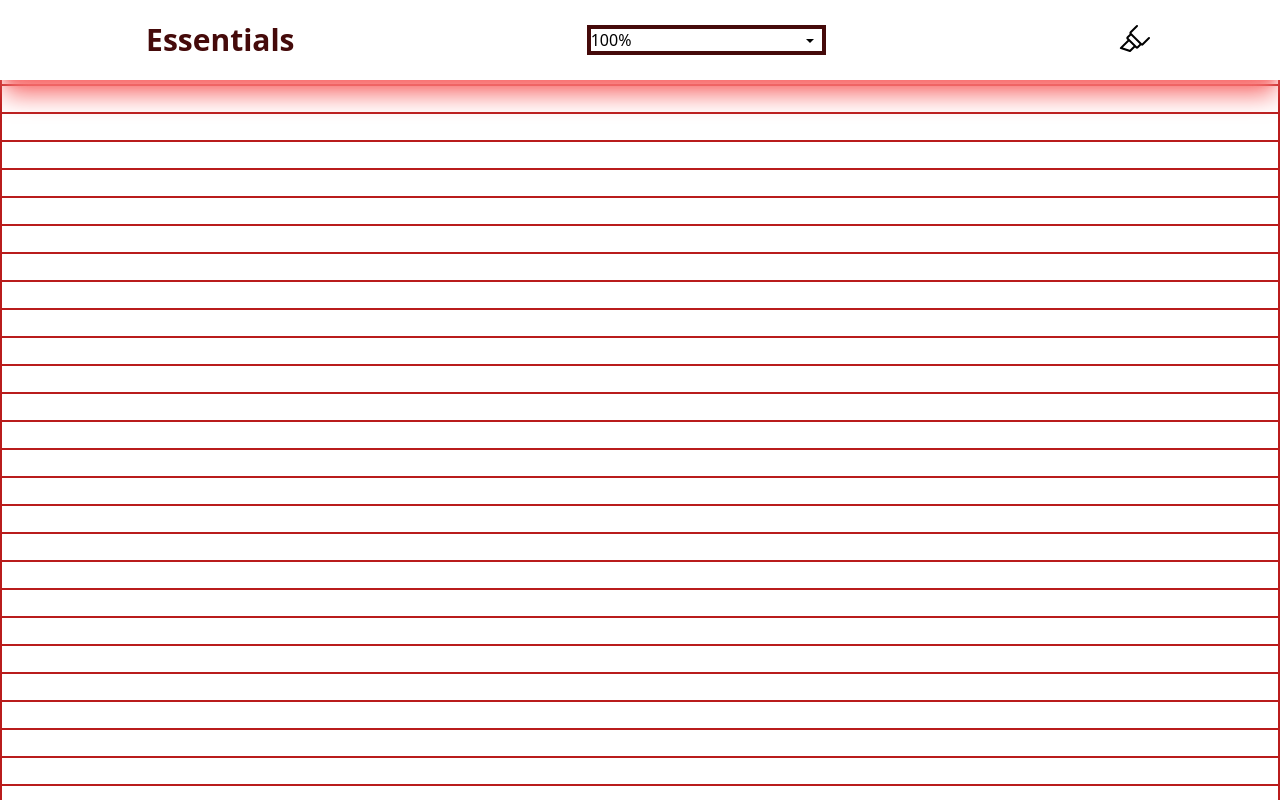
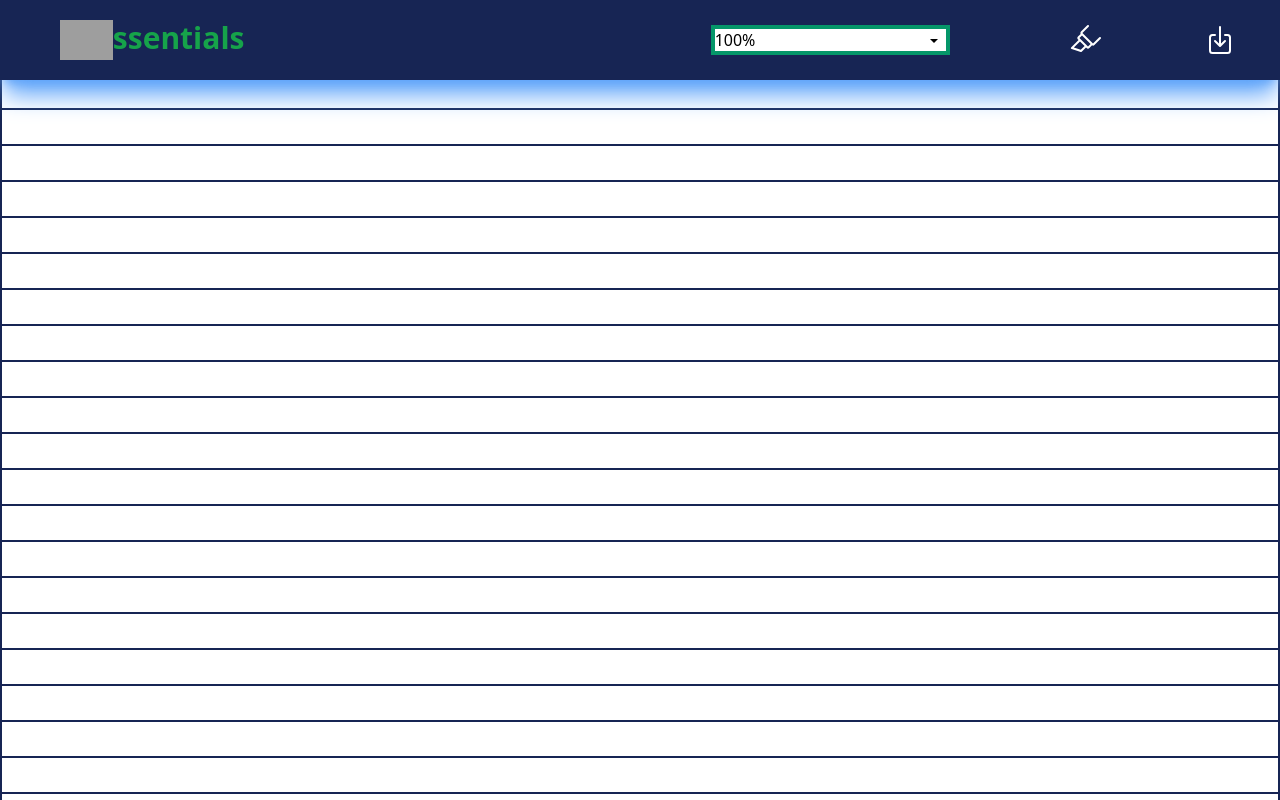
Before and after one commit to Poornima2024/notepad, a React (Create React App) app: page / in a window 1280 px wide. Shown: the top 800 px of the page. Built offline with nearby package versions, Linux system fonts and the light colour scheme; grey boxes are pictures that could not be loaded.

Commit message:
commit after failed

```diff
--- a/package.json
+++ b/package.json
@@ -6,6 +6,7 @@
     "@testing-library/jest-dom": "^5.17.0",
     "@testing-library/react": "^13.4.0",
     "@testing-library/user-event": "^13.5.0",
+    "html2pdf.js": "^0.10.1",
     "react": "^18.3.1",
     "react-dom": "^18.3.1",
     "react-icons": "^5.2.0",
--- a/public/index.html
+++ b/public/index.html
@@ -1,8 +1,9 @@
+
 <!DOCTYPE html>
 <html lang="en">
   <head>
     <meta charset="utf-8" />
-    <link rel="icon" href="%PUBLIC_URL%/favicon.ico" />
+    <link rel="icon" href="https://cdn.vectorstock.com/i/1000x1000/79/08/flat-design-notepad-vector-15907908.webp" />
     <meta name="viewport" content="width=device-width, initial-scale=1" />
     <meta name="theme-color" content="#000000" />
     <meta
@@ -24,7 +25,7 @@
       work correctly both with client-side routing and a non-root public URL.
       Learn how to configure a non-root public URL by running `npm run build`.
     -->
-    <title>React App</title>
+    <title>Noted</title>
   </head>
   <body>
     <noscript>You need to enable JavaScript to run this app.</noscript>
--- a/src/Components/ColorMarker.js
+++ b/src/Components/ColorMarker.js
@@ -18,10 +18,10 @@ const ColorMarker = ({colpass}) => {
   return (
     <div>
       {/* <button onClick={showcolor} className="relative"></button> */}
-      <PiHighlighter onClick={showcolor}  className="h-[0%] w-[200%]" style={{color: selectedColor }} />
+      <PiHighlighter onClick={showcolor}  className="h-[0%] w-[200%] text-white" style={{color: selectedColor }} />
       {color == true && (
         <div >
-          <div className="grid grid-cols-4 grid-rows-4 absolute top-6 h-[254%] w-[10%] mt-[1%] ">
+          <div className="grid grid-cols-4 grid-rows-4 absolute top-7 h-[254%] w-[10%] mt-[1%] ">
             <div className="bg-purple-500" onClick={()=>Markercol("purple")}>&nbsp;</div>
             <div className="bg-black" onClick={()=>Markercol("black")}>&nbsp;</div>
             <div className="bg-pink-400" onClick={()=>Markercol("pink")}>&nbsp;</div>
@@ -30,6 +30,7 @@ const ColorMarker = ({colpass}) => {
             <div className="bg-red-600" onClick={()=>Markercol("red")}>&nbsp;</div>
             <div className="bg-blue-700" onClick={()=>Markercol("blue")}>&nbsp;</div>
             <div className="bg-sky-500" onClick={()=>Markercol("skyblue")}>&nbsp;</div>
+
           </div>
         </div>
       )}
--- a/src/Components/Header.js
+++ b/src/Components/Header.js
@@ -120,7 +120,8 @@
 import React, { useState ,useRef} from "react";
 import { IoMdArrowDropdown } from "react-icons/io";
 import ColorMarker from "./ColorMarker";
-
+import { IoDownloadOutline } from "react-icons/io5";
+import html2pdf from 'html2pdf.js';
 const Header = ({ onValueChange ,colpass }) => {
 
   const handleColorChange = (col) => {
@@ -182,13 +183,23 @@ const inputRef = useRef(null);
           setListItem('');
         }
       };
+
+      const handleDownload = () => {
+        const element = document.getElementById("writing-area"); // The ID of the container element for your notepad content
+        html2pdf().from(element).save("notepad_content.pdf");
+      };
   return (
-    <div className=" flex justify-around items-center fixed bg-white top-0 z-10 w-[100%] h-[10%]  border-red-900 shadow-xl shadow-red-400">
-      <span className="text-red-950 font-bold sm:text-3xl sph:text-2xl">Essentials</span>
+    <div className=" flex justify-around items-center fixed top-0 z-10 w-[100%] h-[10%] bg-blue-950  border-blue-950 shadow-xl shadow-blue-400">
+   <div className="flex just">
+    <img src="https://encrypted-tbn0.gstatic.com/images?q=tbn:ANd9GcScQM2Ykma-xy6o74DwK-PcnhMaQYifgcuGHCC5JcO2wOszMfyG1qH7D6Sd8an0QteTuWk&usqp=CAU"
+      className="w-[10%]  object-cover "
+    />
+      <span className=" text-green-600  font-bold sm:text-3xl sph:text-2xl self-baseline items-baseline ">ssentials</span>
+      </div>
       <div className="relative sph:w-[20%] sm:w-auto">
         <input
           type="text"
-          className="w-[100%] h-[90%] border-4 border-red-950"
+          className="w-[100%] h-[90%] border-4 border-emerald-600"
           value={inputValue ||listItem}
           onChange={handleInputChange}
           onKeyDown={handleKeyDown}
@@ -237,6 +248,10 @@ const inputRef = useRef(null);
       </select> */}
 
       <ColorMarker colpass={handleColorChange} ></ColorMarker>
+      <div>
+      <IoDownloadOutline onClick={handleDownload} className="h-[0%] w-[200%] text-white" />
+      </div>
+
     </div>
   );
 };
--- a/src/Components/WritingArea.js
+++ b/src/Components/WritingArea.js
@@ -244,37 +244,265 @@
 
 
 
+// import React, { useState, useEffect } from "react";
+// import Header from "./Header";
+
+// const WritingArea = () => {
+//   const [col, setCol] = useState("black");
+//   console.log(col)
+//   const handleColorChange = (color) => {
+//     setCol(color);
+//     console.log(color)
+//   };
+
+
+//   // const selection = window.getSelection();
+//   // console.log(selection)
+
+
+//   var selectedText;
+//   useEffect(() => {
+//     const handleSelection = () => {
+//        selectedText = window.getSelection().toString();
+//       console.log(selectedText);
+
+//       check();
+//       // selectedText.style.backgroundColor = color;
+
+//     };
+
+
+//     document.addEventListener('mouseup', handleSelection);
+
+//     return () => {
+//       document.removeEventListener('mouseup', handleSelection);
+//     };
+//   }, []);
+
+//   const [headerValue, setHeaderValue] = useState("100%");
+//   const [inputValues, setInputValues] = useState(() => {
+//     const storedInputValues = JSON.parse(localStorage.getItem("inputValues"));
+//     return storedInputValues || Array.from({ length: window.innerHeight }, () => "");
+//   });
+
+//   const handleHeaderValueChange = (value) => {
+//     setHeaderValue(value);
+//   };
+//   var viewportHeight = window.innerHeight;
+
+//   const handleChange = (event, index) => {
+//     const newInputValues = [...inputValues];
+//     newInputValues[index] = event.target.value;
+//     setInputValues(newInputValues);
+//   };
+
+//   useEffect(() => {
+//     // Store inputValues in local storage
+//     localStorage.setItem("inputValues", JSON.stringify(inputValues));
+//   }, [inputValues]);
+
+
+//   useEffect(() => {
+//     if (inputValues.length !== viewportHeight) {
+//       setInputValues(Array.from({ length: viewportHeight }, (i) => inputValues[i] || ""));
+//     }
+//   }, [viewportHeight, inputValues]);
+
+//   const rows = [];
+//   for (let i = 0; i < viewportHeight; i++) {
+//     rows.push(
+//       <tr key={i} className="w-[100%] border-2 border-red-700">
+//         <td>
+//           <input
+//             className="w-[100%] h-[100%] pl-[1%] pr-[1%] focus:outline-none"
+//             value={inputValues[i]}
+//             onChange={(e) => handleChange(e, i)}
+//              style={{ fontSize: headerValue ,color: col }}
+//           />
+//         </td>
+//       </tr>
+//     );
+//   }
+
+// function check(){
+//   for (let i = 0; i < inputValues.length; i++) {
+//     if (inputValues[i].includes(selectedText)) {
+//       console.log("yes")
+//       console.log(i)
+//     }
+//     else{
+//          console.log("No")
+//        }
+//   }
+// }
+//   return (
+//     <div className="w-full font-[500] relative">
+//       <Header onValueChange={handleHeaderValueChange} colpass={handleColorChange} />
+//       <table className="w-[100%]">{rows}</table>
+//     </div>
+//   );
+// };
+
+// export default WritingArea;
+
+
+
+
+
+
+
+// import React, { useState, useEffect } from "react";
+// import Header from "./Header";
+
+// const WritingArea = () => {
+//   const [col, setCol] = useState(""); // Default highlight color
+//   const [selectedText, setSelectedText] = useState("");
+
+//   const handleColorChange = (color) => {
+//     setCol(color);
+//   };
+
+//   useEffect(() => {
+//     const storedSelectedText = localStorage.getItem("selectedText");
+//     if (storedSelectedText) {
+//       setSelectedText(storedSelectedText);
+//     }
+
+//     const handleSelection = () => {
+//       const selection = window.getSelection();
+//       const text = selection.toString();
+//       if (text !== "") {
+//         setSelectedText(text);
+//         localStorage.setItem("selectedText", text);
+//       } else {
+//         setSelectedText("");
+//         localStorage.removeItem("selectedText");
+//       }
+//     };
+
+//     document.addEventListener('mouseup', handleSelection);
+
+//     return () => {
+//       document.removeEventListener('mouseup', handleSelection);
+//     };
+//   }, []);
+
+//   const [headerValue, setHeaderValue] = useState("100%");
+//   const [inputValues, setInputValues] = useState(() => {
+//     const storedInputValues = JSON.parse(localStorage.getItem("inputValues"));
+//     return storedInputValues || Array.from({ length: window.innerHeight }, () => "");
+//   });
+
+//   const handleHeaderValueChange = (value) => {
+//     setHeaderValue(value);
+//   };
+
+//   const handleChange = (event, index) => {
+//     const newInputValues = [...inputValues];
+//     newInputValues[index] = event.target.value;
+//     setInputValues(newInputValues);
+//   };
+
+//   useEffect(() => {
+//     // Store inputValues in local storage
+//     localStorage.setItem("inputValues", JSON.stringify(inputValues));
+//   }, [inputValues]);
+
+//   useEffect(() => {
+//     if (inputValues.length !== window.innerHeight) {
+//       setInputValues(Array.from({ length: window.innerHeight }, (i) => inputValues[i] || ""));
+//     }
+//   }, [inputValues]);
+
+//   const highlightStyle = {
+//     backgroundColor: col,
+//     display: "inline-block",
+//     padding: "0 3px",
+//   };
+
+//   return (
+//     <div className="w-full font-[500] relative">
+//       <Header onValueChange={handleHeaderValueChange} colpass={handleColorChange} />
+//       <table className="w-[100%]">
+//         {inputValues.map((value, index) => (
+//           <tr key={index} className="w-[100%] border-2 border-red-700">
+//             <td>
+//               <input
+//                 className="w-[100%] h-[100%] pl-[1%] pr-[1%] focus:outline-none"
+//                 value={value}
+//                 onChange={(e) => handleChange(e, index)}
+//                 style={{ fontSize: headerValue, ...(value.includes(selectedText) ? highlightStyle : {}) }}
+//               />
+//             </td>
+//           </tr>
+//         ))}
+//       </table>
+//     </div>
+//   );
+// };
+
+// export default WritingArea;
+
+
+
+
 import React, { useState, useEffect } from "react";
+
 import Header from "./Header";
 
 const WritingArea = () => {
-  const [col, setCol] = useState("black");
-  console.log(col)
+  // State for selected highlight color for each line
+  const [lineColors, setLineColors] = useState(() => {
+    const storedLineColors = JSON.parse(localStorage.getItem("lineColors"));
+    return storedLineColors || Array.from({ length: window.innerHeight }, () => ""); // Default color for each line
+  });
+
+  // State for selected text and its corresponding line index
+  const [selectedTexts, setSelectedTexts] = useState(() => {
+    const storedSelectedTexts = JSON.parse(localStorage.getItem("selectedTexts"));
+    return storedSelectedTexts || Array.from({ length: window.innerHeight }, () => "");
+  });
+
+  // Handler for changing highlight color for the selected line
   const handleColorChange = (color) => {
-    setCol(color);
-    console.log(color)
+    const newLineColors = [...lineColors];
+    newLineColors[selectedLine] = color;
+    setLineColors(newLineColors);
+    localStorage.setItem("lineColors", JSON.stringify(newLineColors));
   };
-  // const selection = window.getSelection();
-  // console.log(selection)
 
+  // State for selected line index
+  const [selectedLine, setSelectedLine] = useState(() => {
+    const storedLine = localStorage.getItem("selectedLine");
+    return storedLine !== null ? parseInt(storedLine) : -1; // Default no line selected
+  });
 
-  var selectedText;
   useEffect(() => {
+    const storedSelectedTexts = JSON.parse(localStorage.getItem("selectedTexts"));
+    if (storedSelectedTexts) {
+      setSelectedTexts(storedSelectedTexts);
+    }
+
     const handleSelection = () => {
-       selectedText = window.getSelection().toString();
-      console.log(selectedText);
-      check();
-      // selectedText.style.backgroundColor = color;
-
+      const selection = window.getSelection();
+      const text = selection.toString();
+      const line = selection.anchorNode?.parentNode?.rowIndex; // Get the index of the selected line
+      if (text !== "") {
+        const newSelectedTexts = [...selectedTexts];
+        newSelectedTexts[line] = text;
+        setSelectedTexts(newSelectedTexts);
+        setSelectedLine(line);
+        localStorage.setItem("selectedTexts", JSON.stringify(newSelectedTexts));
+        localStorage.setItem("selectedLine", line);
+      }
     };
-
 
     document.addEventListener('mouseup', handleSelection);
 
     return () => {
       document.removeEventListener('mouseup', handleSelection);
     };
-  }, []);
+  }, [selectedTexts]);
 
   const [headerValue, setHeaderValue] = useState("100%");
   const [inputValues, setInputValues] = useState(() => {
@@ -285,12 +513,12 @@ const WritingArea = () => {
   const handleHeaderValueChange = (value) => {
     setHeaderValue(value);
   };
-  var viewportHeight = window.innerHeight;
 
   const handleChange = (event, index) => {
     const newInputValues = [...inputValues];
     newInputValues[index] = event.target.value;
     setInputValues(newInputValues);
+    localStorage.setItem("inputValues", JSON.stringify(newInputValues));// newly added
   };
 
   useEffect(() => {
@@ -298,44 +526,45 @@ const WritingArea = () => {
     localStorage.setItem("inputValues", JSON.stringify(inputValues));
   }, [inputValues]);
 
+  useEffect(() => {
+    if (inputValues.length !== window.innerHeight) {
+      setInputValues(Array.from({ length: window.innerHeight }, (i) => inputValues[i] || ""));
+    }
+  }, [inputValues]);
 
-  useEffect(() => {
-    if (inputValues.length !== viewportHeight) {
-      setInputValues(Array.from({ length: viewportHeight }, (i) => inputValues[i] || ""));
-    }
-  }, [viewportHeight, inputValues]);
 
-  const rows = [];
-  for (let i = 0; i < viewportHeight; i++) {
-    rows.push(
-      <tr key={i} className="w-[100%] border-2 border-red-700">
-        <td>
-          <input
-            className="w-[100%] h-[100%] pl-[1%] pr-[1%] focus:outline-none"
-            value={inputValues[i]}
-            onChange={(e) => handleChange(e, i)}
-             style={{ fontSize: headerValue ,color: col }}
-          />
-        </td>
-      </tr>
-    );
-  }
 
-function check(){
-  for (let i = 0; i < inputValues.length; i++) {
-    if (inputValues[i].includes(selectedText)) {
-      console.log("yes")
-      console.log(i)
-    }
-    else{
-         console.log("No")
-       }
-  }
-}
   return (
-    <div className="w-full font-[500] relative">
+    <div id="writing-area" className="w-full lg:font-[500]  sph:font-[300]  relative">
+
       <Header onValueChange={handleHeaderValueChange} colpass={handleColorChange} />
-      <table className="w-[100%]">{rows}</table>
+
+      <table className="w-[100%]">
+        {inputValues.map((value, index) => (
+          <tr key={index} className="w-[100%] border-2 border-blue-950">
+            <td>
+              <input
+                className="w-[100%] h-auto flex items-center mr-2 pb-2  pl-[1%] pr-[1%] focus:outline-none"
+                value={value}
+                onChange={(e) => handleChange(e, index)}
+                style={{
+                  fontSize: headerValue,
+                  backgroundColor: lineColors[index], // Set background color based on line index
+
+                }}
+              />
+              {/* Highlight selected text in each line */}
+              {index === selectedLine && selectedTexts[index] &&
+                <span
+                  style={{ backgroundColor: lineColors[index], display:"none" }}
+                  className="selected-text-highlight">
+                  {selectedTexts[index]}
+                </span>
+              }
+            </td>
+          </tr>
+        ))}
+      </table>
     </div>
   );
 };
```
Also changed, not shown: 22 other files (tests, documents, lock files or other folders).
